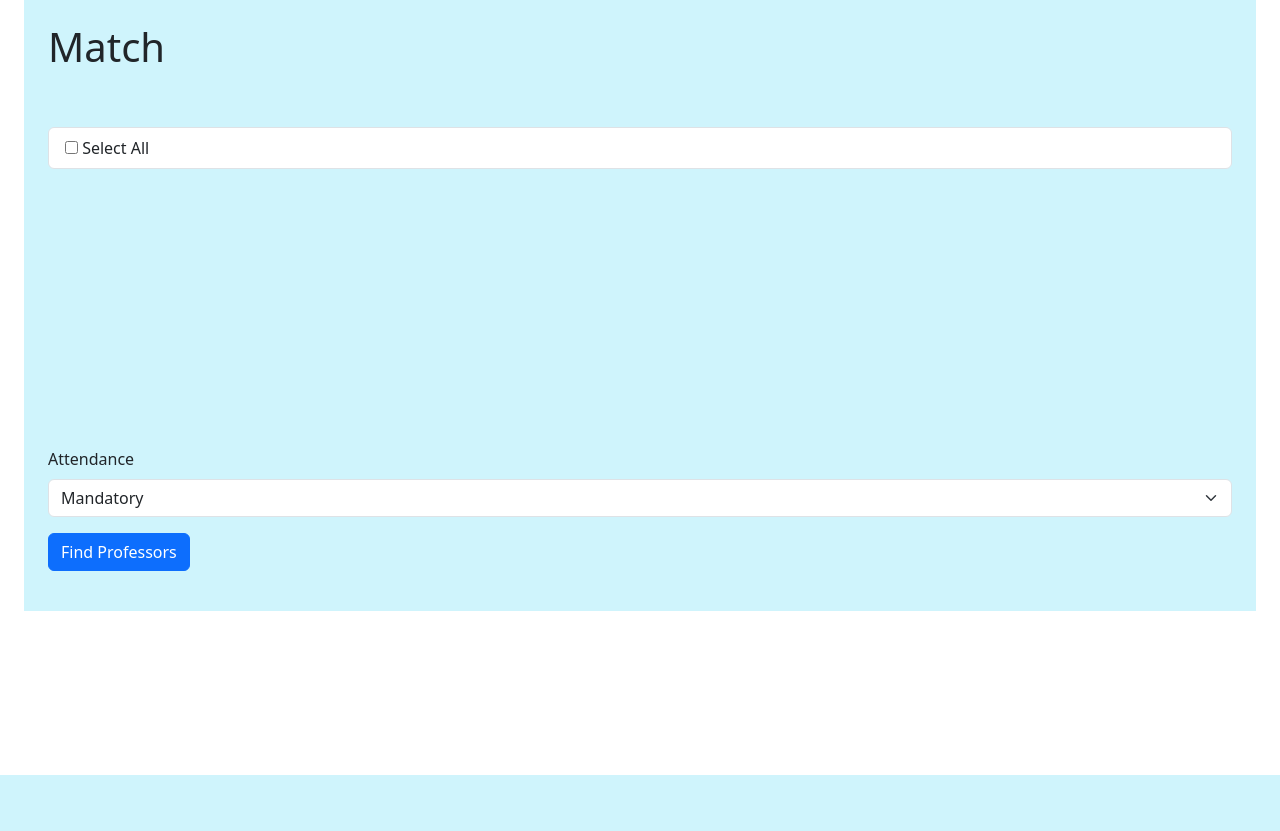
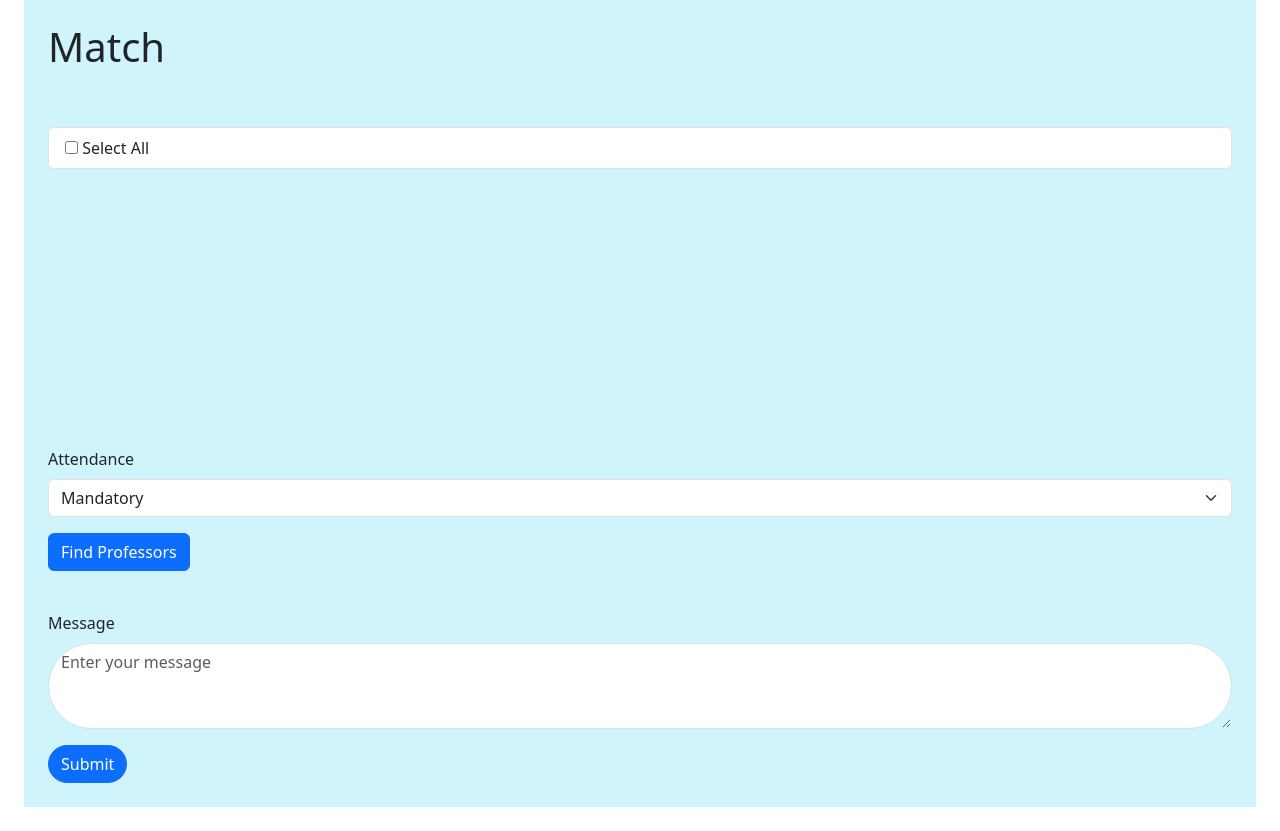
Before and after one commit to koolkusum/DragonHacks2024, a Python web app: template flask/templates/match.html in a window 1280 px wide. Shown: the part 25-856 px from the top of the page. Before the commit the page ends 800 px from the top, so only its background shows below. Run offline with Jinja, Linux system fonts and the light colour scheme; the template is opened without the code that fills it, so the values that code supplies are empty.

Commit message:
add abilitly for rid to auto gen

```diff
--- a/flask/review_gen.py
+++ b/flask/review_gen.py
@@ -1,6 +1,4 @@
 from app import *
 
 def generate_reviews_for_profs():
-    # select prof pid 5 and leave review
-    professor = Professor.objects(pid=5).first()
-    professor.add_review("Great professor!", )
+    # grab all profiles and generate review based on their courses and query d
--- a/flask/templates/match.html
+++ b/flask/templates/match.html
@@ -48,8 +48,17 @@
         Find Professors
       </button>
     </form>
+    <form>
+      <div class="mb-3">
+        <label for="exampleFormControlTextarea1" class="form-label">Message</label>
+        <textarea class="form-control rounded-pill" id="exampleFormControlTextarea1" rows="3" placeholder="Enter your message"></textarea>
+      </div>
+      <button type="submit" class="btn btn-primary rounded-pill">Submit</button>
+    </form>
   </div>
+
 </div>
+
 <script>
   document
     .getElementById("select-all-checkbox")
```
Also changed, not shown: flask/app.py (+10 -4 lines), flask/templates/navigation/nav.html (added).
